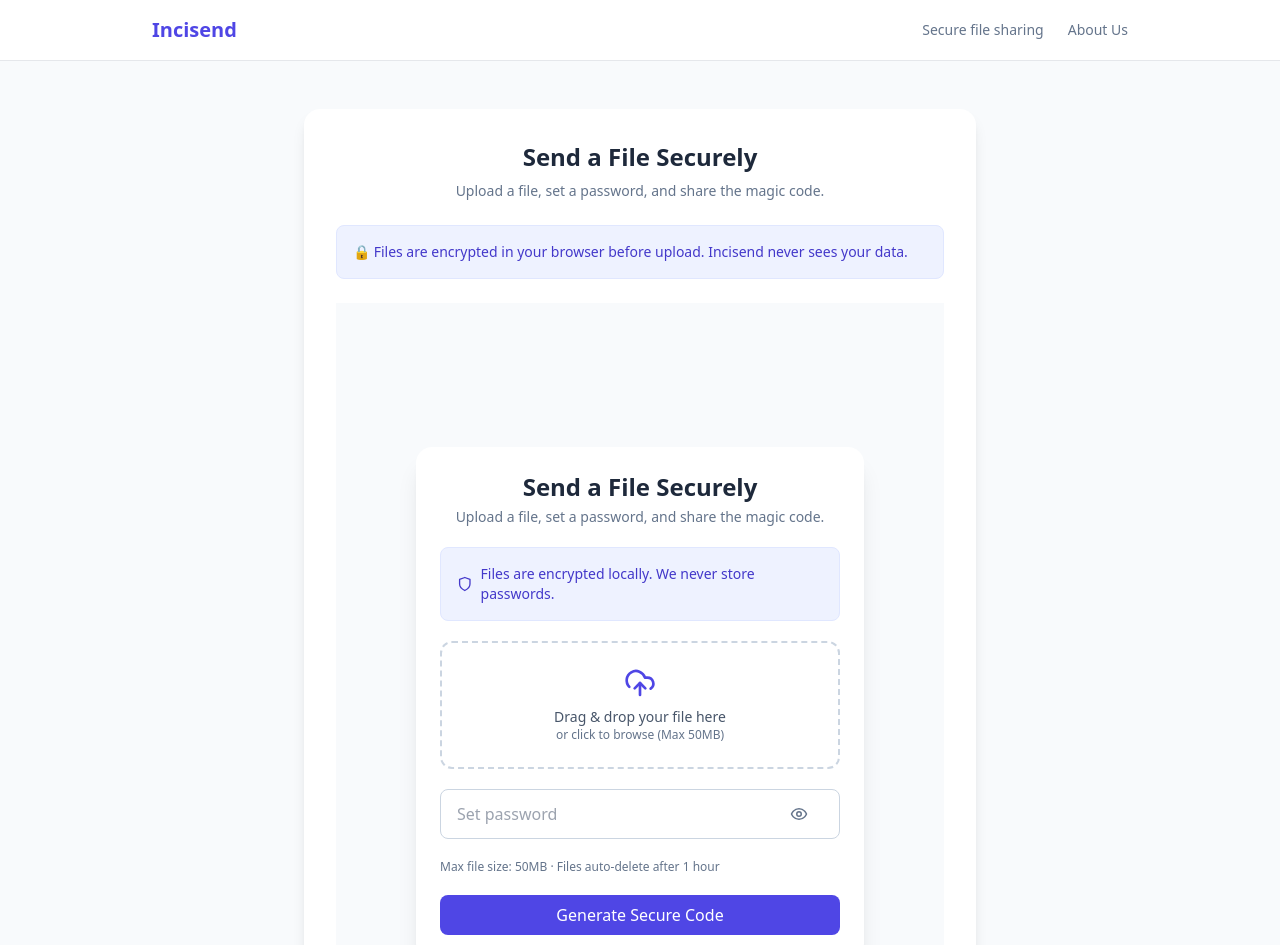
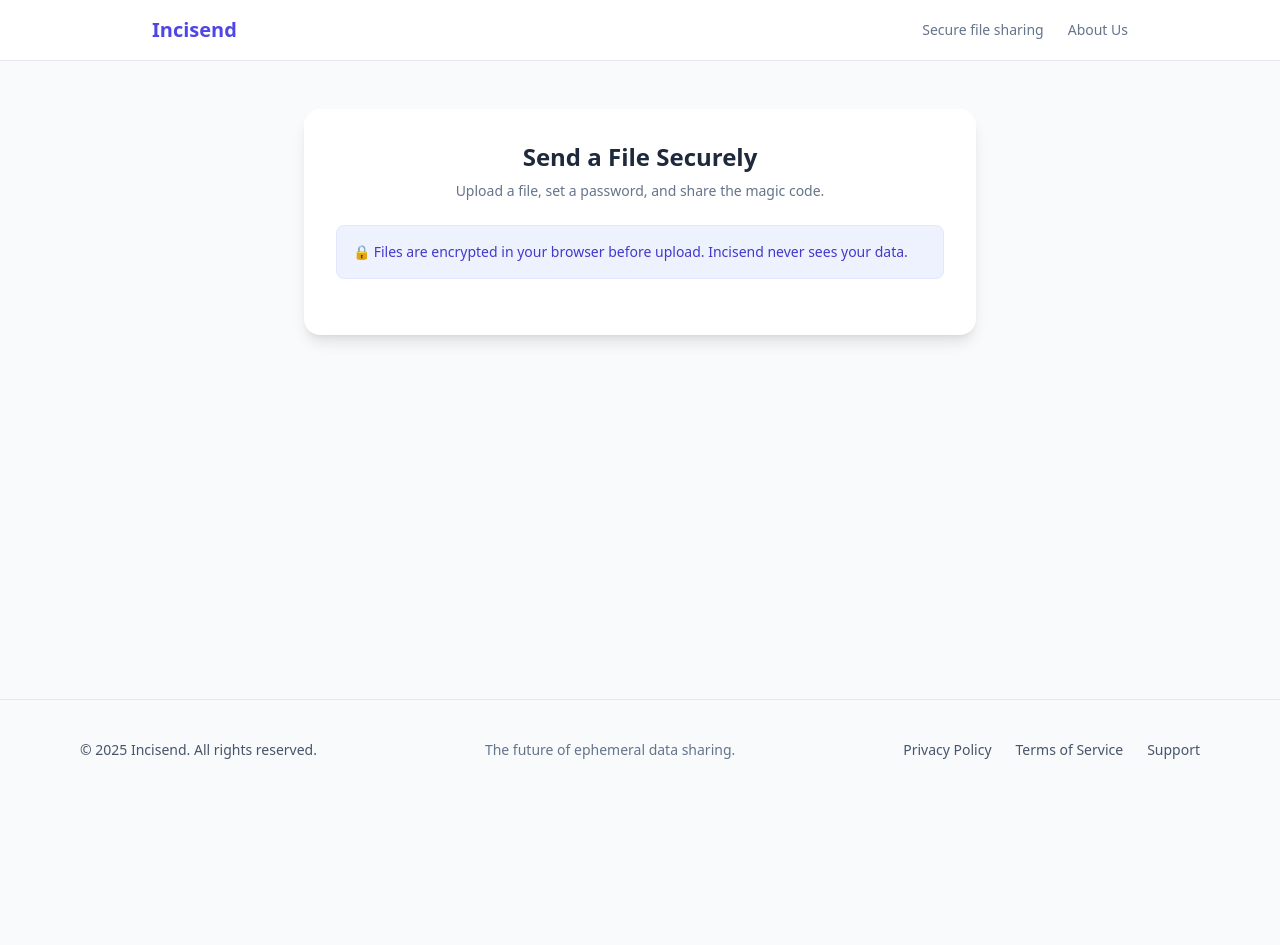
Before and after one commit to Inciverse/incisend, a Next.js app: page /send in a window 1280 px wide. Shown: the top 945 px of the page. After the commit the page ends 800 px from the top, so only its background shows below. Built offline with nearby package versions, Linux system fonts and the light colour scheme.

Commit message:
Update InciSend.tsx

```diff
--- a/components/InciSend.tsx
+++ b/components/InciSend.tsx
@@ -6,10 +6,11 @@ import {
   EyeOff,
   UploadCloud,
   Shield,
+  CheckCircle,
   Lock,
 } from "lucide-react";
 
-const MAX_FILE_SIZE = 50 * 1024 * 1024; // 50MB
+const MAX_FILE_SIZE = 50 * 1024 * 1024;
 
 function generateCode() {
   return Math.random().toString(36).substring(2, 8).toUpperCase();
@@ -22,18 +23,17 @@ export default function InciSend({ mode }: { mode: "send" | "receive" }) {
   const [code, setCode] = useState("");
   const [inputCode, setInputCode] = useState("");
   const [message, setMessage] = useState("");
+  const [loading, setLoading] = useState(false);
 
   // ================= SEND =================
   const handleSend = async () => {
     if (!file || !password) {
-      setMessage("Select a file and set a password.");
+      setMessage("❌ Select a file and set a password.");
       return;
     }
 
-    if (file.size > MAX_FILE_SIZE) {
-      setMessage("File exceeds 50MB limit.");
-      return;
-    }
+    setLoading(true);
+    setMessage("");
 
     const generatedCode = generateCode();
     const formData = new FormData();
@@ -48,20 +48,21 @@ export default function InciSend({ mode }: { mode: "send" | "receive" }) {
     });
 
     const json = await res.json();
+    setLoading(false);
 
     if (!json.success) {
-      setMessage(json.error || "Upload failed.");
+      setMessage("❌ Upload failed. Try again.");
       return;
     }
 
     setCode(generatedCode);
-    setMessage("File uploaded. Share the code & password.");
+    setMessage("✅ File uploaded successfully.");
   };
 
   // ================= RECEIVE =================
   const handleReceive = async () => {
     if (!inputCode) {
-      setMessage("Enter the magic code.");
+      setMessage("❌ Enter the magic code.");
       return;
     }
 
@@ -75,7 +76,7 @@ export default function InciSend({ mode }: { mode: "send" | "receive" }) {
     });
 
     if (!res.ok) {
-      setMessage("Invalid code or file expired.");
+      setMessage("❌ Invalid code or file expired.");
       return;
     }
 
@@ -88,113 +89,25 @@ export default function InciSend({ mode }: { mode: "send" | "receive" }) {
     a.click();
 
     window.URL.revokeObjectURL(url);
-    setMessage("File downloaded successfully.");
+    setMessage("✅ File downloaded successfully.");
   };
 
   // ================= UI =================
   return (
-    <div className="min-h-screen bg-slate-50 flex items-center justify-center px-4">
-      <div className="w-full max-w-md">
-        {/* ================= SEND UI ================= */}
-        {mode === "send" && (
-          <div className="rounded-2xl bg-white p-6 shadow-xl space-y-5">
-            <div className="text-center space-y-1">
-              <h2 className="text-2xl font-bold">Send a File Securely</h2>
-              <p className="text-sm text-slate-500">
-                Upload a file, set a password, and share the magic code.
-              </p>
-            </div>
-
-            <div className="flex items-center gap-2 rounded-lg bg-indigo-50 border border-indigo-100 p-4 text-sm text-indigo-700">
-              <Shield size={16} />
-              Files are encrypted locally. We never store passwords.
-            </div>
-
-            <div
-              className="cursor-pointer rounded-xl border-2 border-dashed border-slate-300 p-6 text-center transition hover:border-indigo-400 hover:bg-indigo-50"
-              onClick={() => document.getElementById("fileInput")?.click()}
-            >
-              <UploadCloud className="mx-auto h-8 w-8 text-indigo-600" />
-              <p className="mt-2 text-sm font-medium">
-                {file ? file.name : "Drag & drop your file here"}
-              </p>
-              <p className="text-xs text-slate-500">
-                or click to browse (Max 50MB)
-              </p>
-
-              <input
-                id="fileInput"
-                type="file"
-                className="hidden"
-                onChange={(e) => {
-                  const selected = e.target.files?.[0];
-                  if (!selected) return;
-
-                  if (selected.size > MAX_FILE_SIZE) {
-                    setMessage("Max file size is 50MB");
-                    return;
-                  }
-
-                  setFile(selected);
-                }}
-              />
-            </div>
-
-            <div className="relative">
-              <input
-                type={showPassword ? "text" : "password"}
-                placeholder="Set password"
-                value={password}
-                onChange={(e) => setPassword(e.target.value)}
-                className="w-full rounded-lg border px-4 py-3 pr-10"
-              />
-              <button
-                type="button"
-                onClick={() => setShowPassword(!showPassword)}
-                className="absolute right-3 top-1/2 -translate-y-1/2 text-slate-500"
-              >
-                {showPassword ? <EyeOff size={18} /> : <Eye size={18} />}
-              </button>
-            </div>
-
-            <p className="text-xs text-slate-500">
-              Max file size: 50MB · Files auto-delete after 1 hour
-            </p>
-
-            <button
-              onClick={handleSend}
-              className="w-full rounded-lg bg-indigo-600 py-2 font-medium text-white hover:bg-indigo-700 transition"
-            >
-              Generate Secure Code
-            </button>
-
-            {code && (
-              <div className="rounded-xl bg-indigo-600 p-5 text-center text-white shadow-lg">
-                <p className="text-xs uppercase tracking-widest">
-                  Your Magic Code
-                </p>
-                <p className="mt-2 text-3xl font-mono font-extrabold tracking-widest text-white">
-                  {code}
-                </p>
-                <p className="mt-3 text-xs text-indigo-100">
-                  Share this code + password securely
-                </p>
-              </div>
-            )}
-          </div>
-        )}
-
+    <div className="space-y-6">
       {/* ================= RECEIVE UI ================= */}
       {mode === "receive" && (
-          <div className="rounded-2xl bg-white p-6 shadow-xl space-y-5">
-            <div className="flex items-center gap-2 rounded-lg bg-indigo-50 border border-indigo-100 p-4 text-sm text-indigo-700">
+        <div className="mx-auto max-w-md rounded-2xl bg-white p-6 shadow-lg space-y-5">
+          {/* Info Box */}
+          <div className="flex items-center gap-2 rounded-lg border border-indigo-100 bg-indigo-50 p-4 text-sm text-indigo-800">
             <Shield size={16} />
             Ensure you have the correct code. Files expire after 1 hour.
           </div>
 
-            <div className="text-center space-y-2">
+          {/* Header */}
+          <div className="text-center space-y-1">
             <div className="mx-auto flex h-10 w-10 items-center justify-center rounded-full bg-indigo-100">
-                <Lock className="text-indigo-600" size={18} />
+              <Lock className="text-indigo-600" size={20} />
             </div>
             <h2 className="text-2xl font-bold">Receive File</h2>
             <p className="text-sm text-slate-500">
@@ -202,14 +115,15 @@ export default function InciSend({ mode }: { mode: "send" | "receive" }) {
             </p>
           </div>
 
+          {/* Magic Code */}
           <input
-              autoFocus
             placeholder="Enter secure magic code"
             value={inputCode}
             onChange={(e) => setInputCode(e.target.value.toUpperCase())}
             className="w-full rounded-lg border px-4 py-3"
           />
 
+          {/* Password */}
           <div className="relative">
             <input
               type={showPassword ? "text" : "password"}
@@ -227,13 +141,15 @@ export default function InciSend({ mode }: { mode: "send" | "receive" }) {
             </button>
           </div>
 
+          {/* Action */}
           <button
             onClick={handleReceive}
-              className="w-full rounded-lg bg-indigo-600 py-2 font-medium text-white hover:bg-indigo-700 transition"
+            className="w-full rounded-lg bg-indigo-600 py-3 font-medium text-white hover:bg-indigo-700 transition"
           >
             Decrypt & Download
           </button>
 
+          {/* Footer Trust */}
           <p className="text-center text-xs text-slate-500">
             Files are decrypted locally in your browser.
           </p>
@@ -241,11 +157,10 @@ export default function InciSend({ mode }: { mode: "send" | "receive" }) {
       )}
 
       {message && (
-          <p className="mt-4 text-center text-sm text-slate-600">
+        <p className="text-center text-sm font-medium text-slate-700">
           {message}
         </p>
       )}
     </div>
-    </div>
   );
 }
```
Lines whose indentation alone changed are shown as unchanged.
